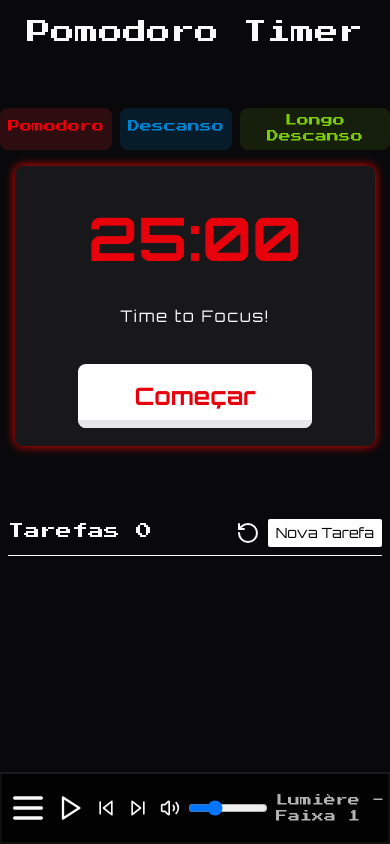
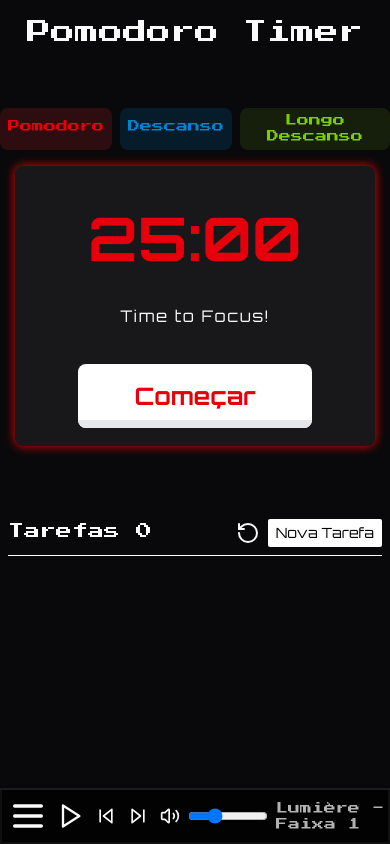
Before and after one commit to Leandro-MFarias/pomodoro-focus, a Next.js app: page / in a window 390 px wide. Built offline with nearby package versions, Linux system fonts and the light colour scheme.

Commit message:
style: Hidden scroll

```diff
--- a/src/app/layout.tsx
+++ b/src/app/layout.tsx
@@ -15,7 +15,7 @@ export default function RootLayout({
   return (
     <html lang="en">
       <body
-        className={`${pressStart2p.className} antialiased dark`}
+        className={`${pressStart2p.className} antialiased dark overflow-hidden`}
         suppressHydrationWarning
       >
         {children}
--- a/src/app/page.tsx
+++ b/src/app/page.tsx
@@ -113,7 +113,7 @@ export default function Home() {
       </main>
 
       {/* PLAYER MUSICS */}
-      <footer className="fixed md:static bottom-0 w-full md:w-auto py-4 md:py-0 pl-2 md:pl-6 flex items-center bg-black/70 shadow-shape">
+      <footer className="fixed md:static bottom-0 w-full md:w-auto py-2 md:py-0 pl-2 md:pl-6 flex items-center bg-black/70 shadow-shape">
         <MusicProvider>
           <Musics />
         </MusicProvider>
```
